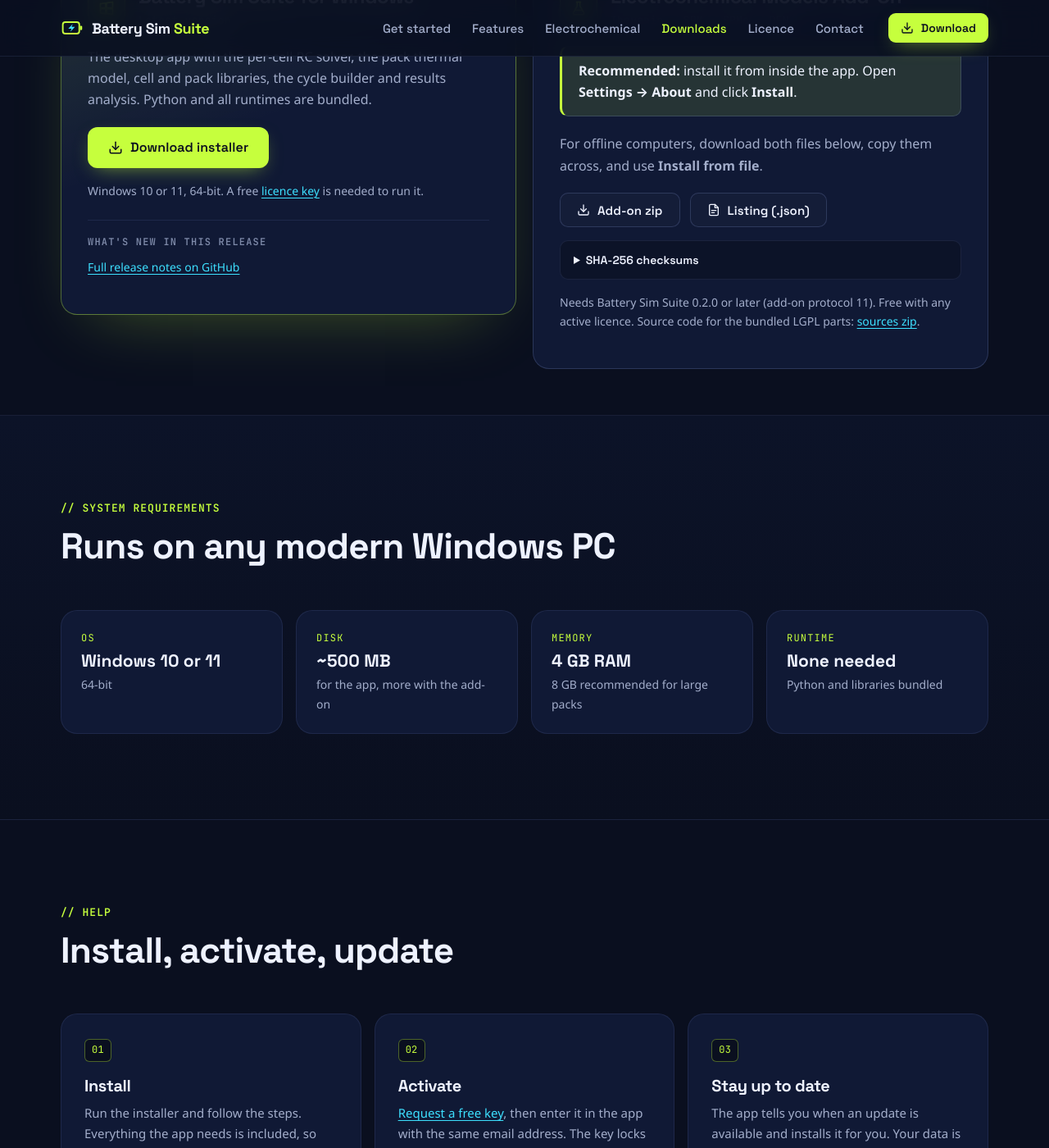
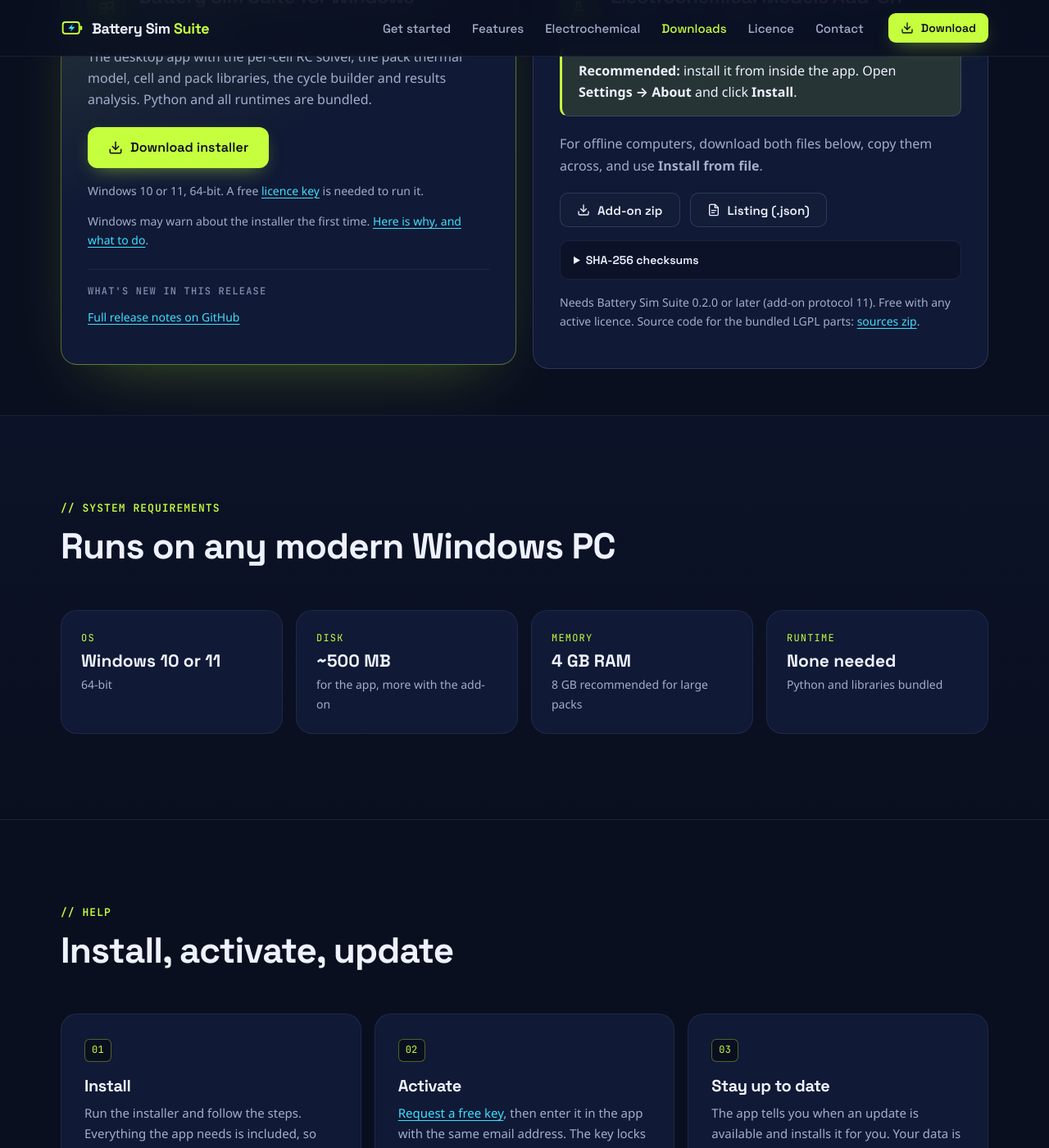
Before and after one commit to sohamdange/battery-sim-releases, a Jekyll site: the page built from docs/downloads/index.html, in a window 1280 px wide and 1400 px high, scrolled down 604 px. Shown: the whole window at 82% size. Built offline with Jekyll 4.4.1, drawn with Linux system fonts in a browser that asks for light colours; some of the changed text lies outside the part shown.

Commit message:
site: SmartScreen guidance and a social preview image
- Downloads: explain the "Windows protected your PC" warning. The
  installer is not code-signed (no signing in the app's build or Tauri
  config; only in-app updates are signature-checked), so first-time
  users see SmartScreen. Says how to continue and how to check the
  installer's SHA-256 against the GitHub release page.
- A link to a FAQ entry (e.g. /downloads/#smartscreen) now opens it.
- 1200x630 social preview image (assets/img/og.png) set as the default
  for every page, with large-card Twitter/X metadata.

Co-Authored-By: Claude Opus 5.5 <noreply@anthropic.com>
Claude-Session: https://claude.ai/code/session_01CNTjxbna8Mw7tAQUyLTGDS

```diff
--- a/docs/_config.yml
+++ b/docs/_config.yml
@@ -26,9 +26,15 @@ collections:
     output: true
     permalink: /case-studies/:name/
 
+# Social preview (jekyll-seo-tag): shown when a link is shared.
+twitter:
+  card: summary_large_image
+
 defaults:
   - scope: { path: "" }
-    values: { layout: page }
+    values:
+      layout: page
+      image: /assets/img/og.png
   - scope: { path: "", type: case_studies }
     values: { layout: case-study }
 
--- a/docs/assets/js/site.js
+++ b/docs/assets/js/site.js
@@ -70,6 +70,15 @@
     });
   });
 
+  // A link to a FAQ entry (e.g. #smartscreen) opens it
+  var openTarget = function () {
+    if (!location.hash) return;
+    var el = document.getElementById(decodeURIComponent(location.hash.slice(1)));
+    if (el && el.tagName === "DETAILS") { el.open = true; el.scrollIntoView(); }
+  };
+  openTarget();
+  window.addEventListener("hashchange", openTarget);
+
   // Copy buttons
   document.querySelectorAll("[data-copy]").forEach(function (btn) {
     if (!navigator.clipboard) return;
--- a/docs/downloads/index.html
+++ b/docs/downloads/index.html
@@ -24,6 +24,7 @@ live_release: true
         <span class="mono muted" data-rel="app-size" hidden></span>
       </div>
       <p class="muted small">Windows 10 or 11, 64-bit. A free <a href="{{ '/licence/' | relative_url }}">licence key</a> is needed to run it.</p>
+      <p class="muted small">Windows may warn about the installer the first time. <a href="#smartscreen">Here is why, and what to do</a>.</p>
       <div class="release-notes">
         <h3 class="mono">What's new in this release</h3>
         <ul data-rel="app-notes" hidden></ul>
@@ -107,6 +108,12 @@ live_release: true
     </div>
     <p class="center reveal"><a class="btn btn-charge" href="{{ '/guide/' | relative_url }}">Your first simulation, step by step {% include icon.html name="arrow" px=16 %}</a></p>
     <div class="faq reveal">
+      <details id="smartscreen">
+        <summary>Windows says &ldquo;Windows protected your PC&rdquo;</summary>
+        <p>That is Windows SmartScreen. It appears for installers that are not code-signed with a paid certificate, and Battery Sim Suite&rsquo;s installer is not signed yet. It does not mean anything harmful was found.</p>
+        <p>To continue, click <strong>More info</strong>, check the app name, then click <strong>Run anyway</strong>. Only do this for an installer downloaded from this page or the project&rsquo;s GitHub releases.</p>
+        <p>To confirm your copy is genuine, compare its SHA-256 with the one shown next to the installer on the GitHub release page. In PowerShell: <code>Get-FileHash &lt;installer&gt; -Algorithm SHA256</code>. Updates installed from inside the app are signature-checked automatically.</p>
+      </details>
       <details>
         <summary>An update did not finish. What now?</summary>
         <p>Open the app and use the <strong>Repair</strong> option, which re-runs the installer from inside the app. Since 0.1.8 the app also detects when only part of an update was installed. An installed add-on is kept through updates. You can also download the installer above and run it over the existing installation.</p>
```
Also changed, not shown: docs/assets/img/og.png (added).
